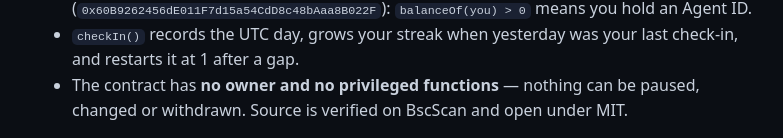
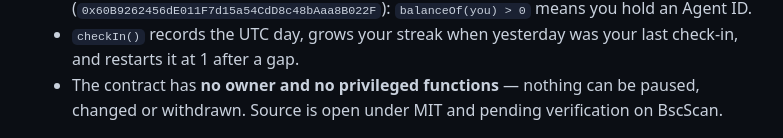
Before and after one commit to Irwansupian/agent-checkin, a plain HTML site: page index.html in a window 1280 px wide. Shown: the part 814-952 px from the top of the page, without its empty margins (248-1031 px from the left). Drawn offline with Linux system fonts and the light colour scheme.

Commit message:
Update index.html

```diff
--- a/index.html
+++ b/index.html
@@ -52,7 +52,7 @@ Contract: 0xEC64eC7F87D2706f992dB8B46d4d7Cfda92F3eE1
   <ul>
     <li>The contract checks the SPACE ID Agent ID registry (<code>0x60B9262456dE011F7d15a54CdD8c48bAaa8B022F</code>): <code>balanceOf(you) &gt; 0</code> means you hold an Agent ID.</li>
     <li><code>checkIn()</code> records the UTC day, grows your streak when yesterday was your last check-in, and restarts it at 1 after a gap.</li>
-    <li>The contract has <strong>no owner and no privileged functions</strong> — nothing can be paused, changed or withdrawn. Source is verified on BscScan and open under MIT.</li>
+    <li>The contract has <strong>no owner and no privileged functions</strong> — nothing can be paused, changed or withdrawn. Source is open under MIT and pending verification on BscScan.</li>
   </ul>
 
   <h2>Links</h2>
```
